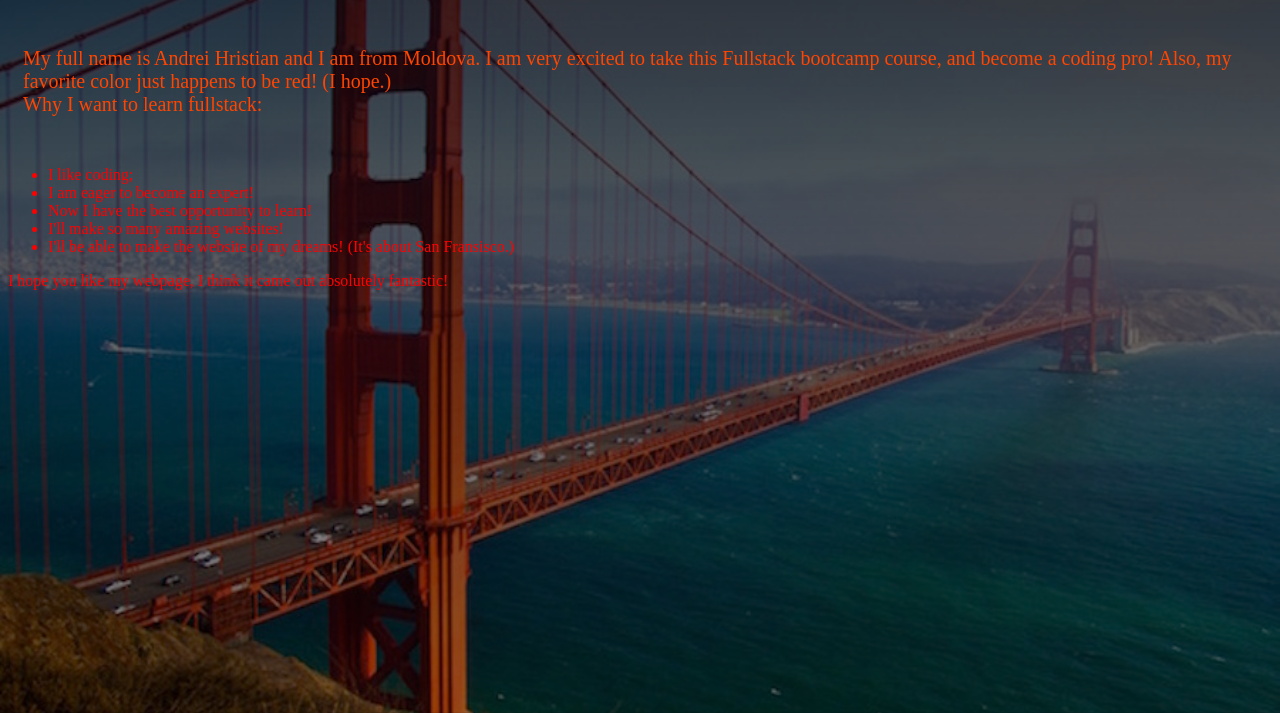
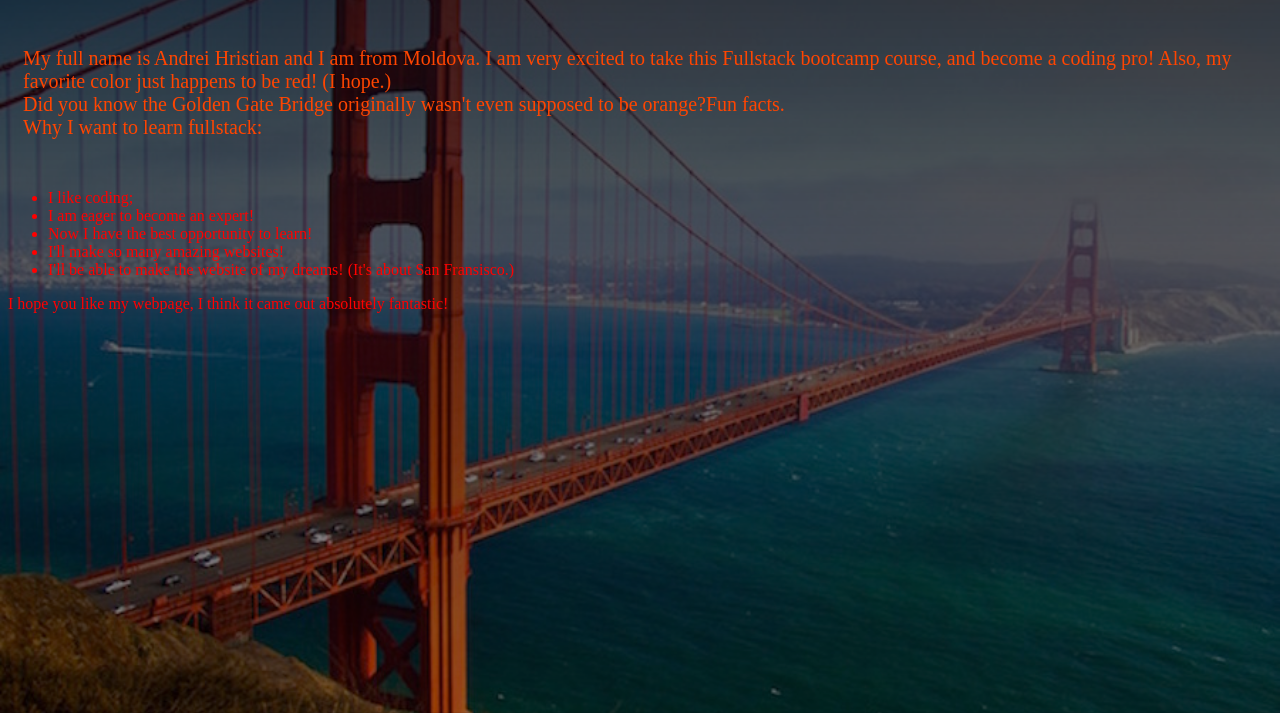
Before and after one commit to ahristian/about-Andrei, a plain HTML site: page index.html in a window 1280 px wide. Shown: the part 122-835 px from the top of the page. Drawn offline with Linux system fonts and the light colour scheme.

Commit message:
This is the 4th edit.

```diff
--- a/index.html
+++ b/index.html
@@ -7,7 +7,7 @@
     </head>
     <body>
        <h1>Hello, Everyone !</h1> <img src="T053NFY3R-U014M9E3M6K-d584aabbf31c-512.png" alt="It's Andrei!">
-       <p>My full name is Andrei Hristian and I am from Moldova. I am very excited to take this Fullstack bootcamp course, and become a coding pro! Also, my favorite color just happens to be red! (I hope.)
+       <p>My full name is Andrei Hristian and I am from Moldova. I am very excited to take this Fullstack bootcamp course, and become a coding pro! Also, my favorite color just happens to be red! (I hope.) <br> Did you know the Golden Gate Bridge originally wasn't even supposed to be orange?Fun facts.
            <br> Why I want to learn fullstack:</p>       <ul>
            <li>I like coding;</li>
            <li>I am eager to become an expert!</li>
```
